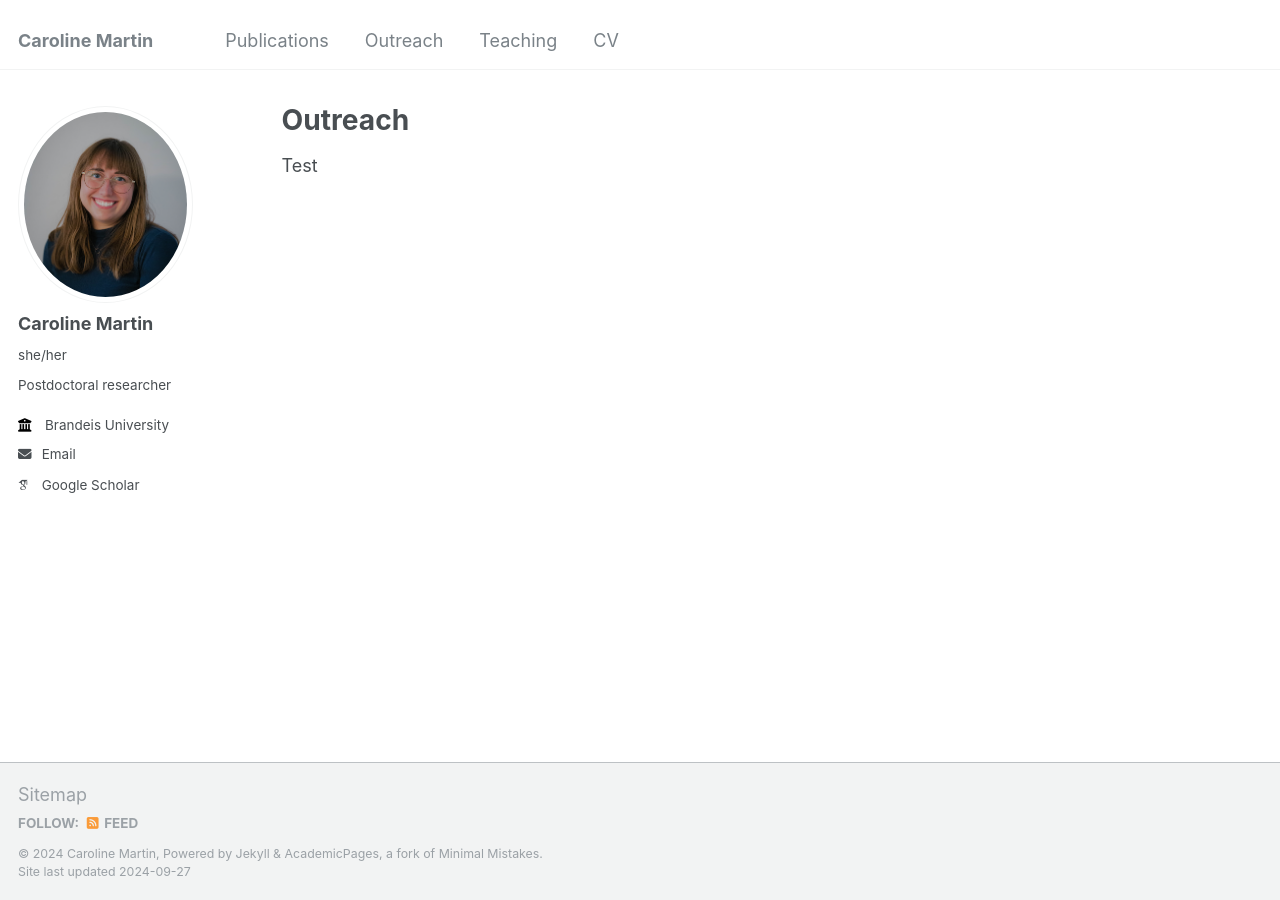
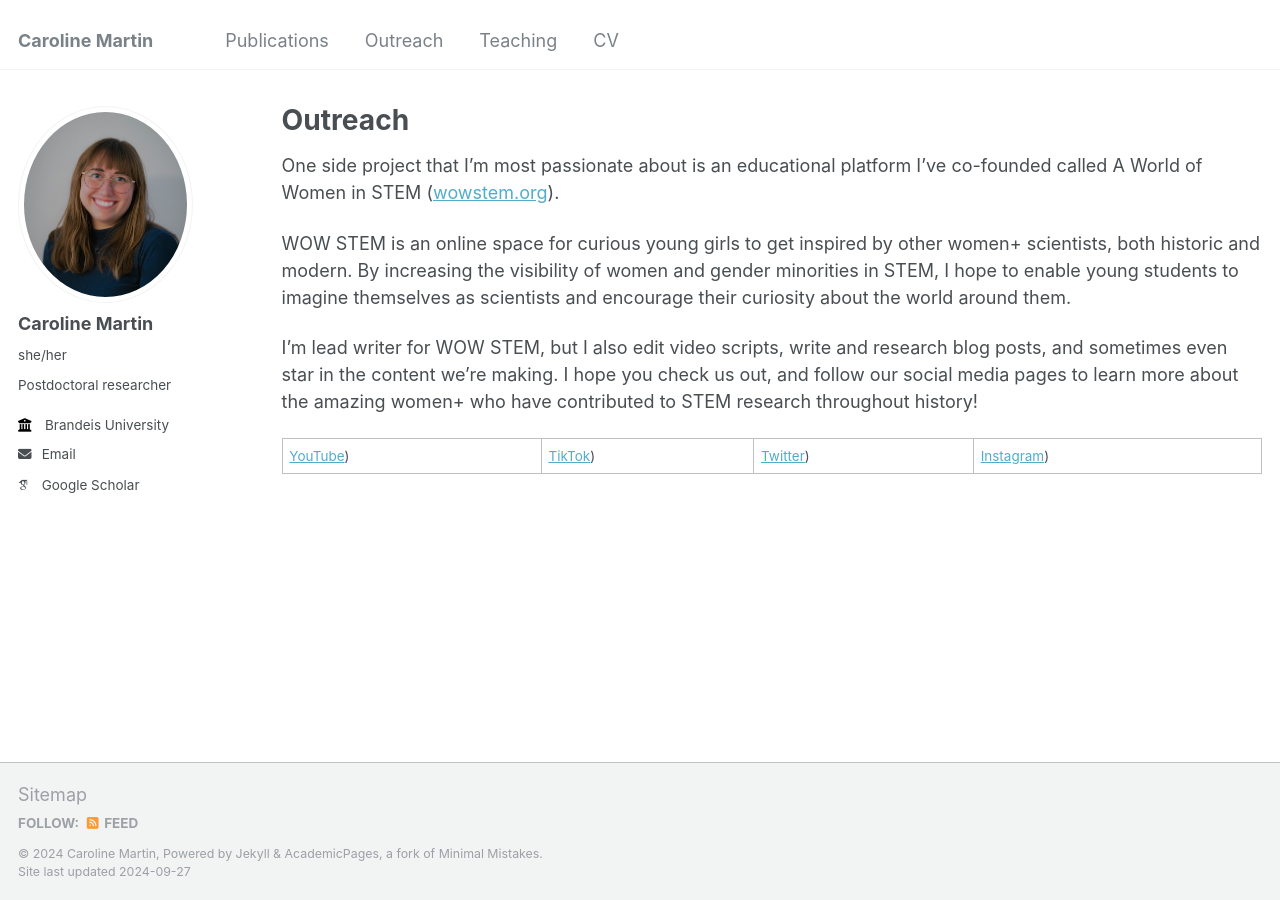
Before and after one commit to carolinesmartin/carolinesmartin, a Jekyll site: the page built from _pages/outreach.md, in a window 1280 px wide. Built offline with Jekyll 4.4.1, drawn with Linux system fonts in a browser that asks for light colours; some web fonts are replaced.

Commit message:
Outreach

```diff
--- a/_pages/outreach.md
+++ b/_pages/outreach.md
@@ -7,4 +7,10 @@ author_profile: true
 
 {% include base_path %}
 
-Test
+One side project that I'm most passionate about is an educational platform I've co-founded called A World of Women in STEM ([wowstem.org](http://wowstem.org "WOW STEM")).
+
+WOW STEM is an online space for curious young girls to get inspired by other women+ scientists, both historic and modern. By increasing the visibility of women and gender minorities in STEM, I hope to enable young students to imagine themselves as scientists and encourage their curiosity about the world around them.
+
+I'm lead writer for WOW STEM, but I also edit video scripts, write and research blog posts, and sometimes even star in the content we're making. I hope you check us out, and follow our social media pages to learn more about the amazing women+ who have contributed to STEM research throughout history!
+
+ [YouTube](https://www.youtube.com/channel/UCkAyTOTNOLm4AMw61ZaDvqA "YouTube WOW STEM")) | [TikTok](https://vm.tiktok.com/ZMdRuWMUA/ "TikTok WOW STEM")) | [Twitter](https://twitter.com/wowstem "Twitter WOW STEM"))| [Instagram](https://www.instagram.com/wowstem "Instagram WOW STEM"))
```
Also changed, not shown: _outreach/test.md (deleted, +0 -15 lines), 2 other files.
